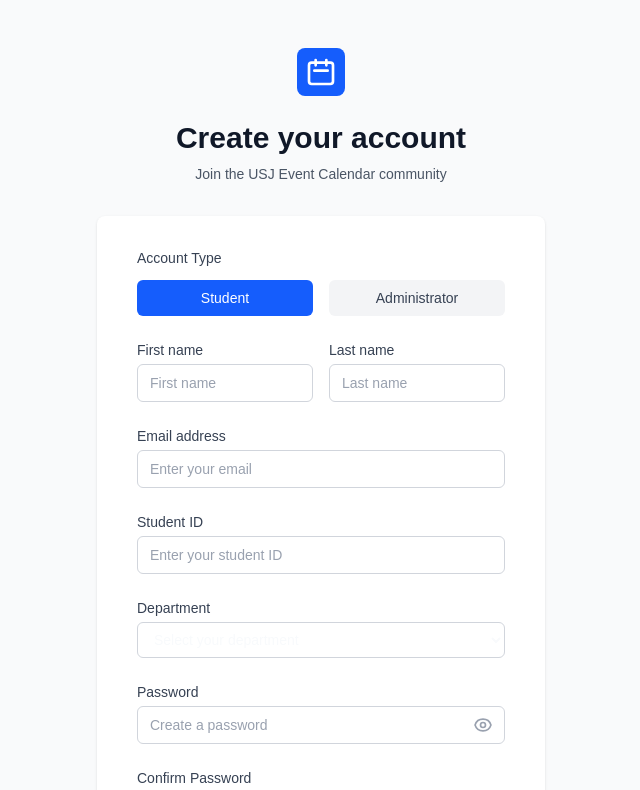
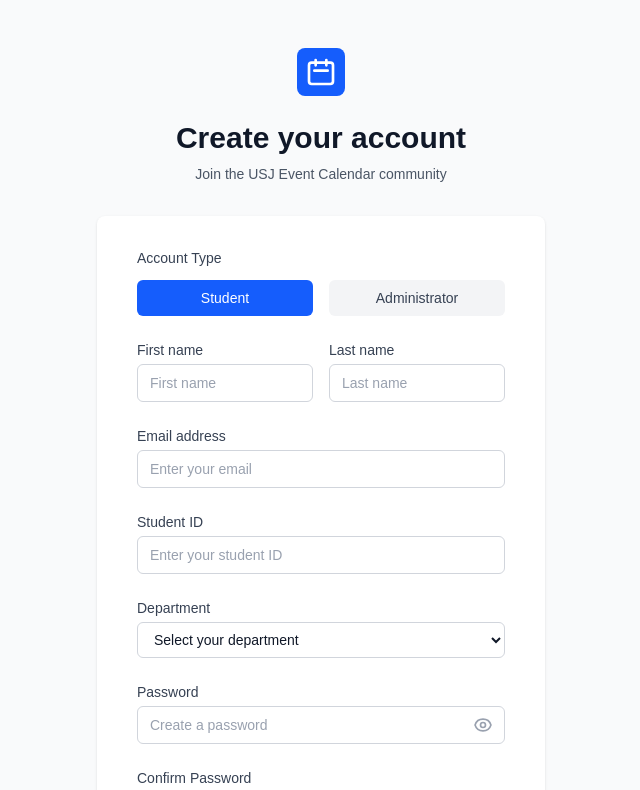
Before and after one commit to SeniduRavihara/usj-event-calendar-next, a Next.js app: page /register in a window 1280 px wide. Shown: the top 790 px of the page, without its empty margins (319-959 px from the left). Built offline with nearby package versions, Linux system fonts and the light colour scheme; no server answers.

Commit message:
login font fix

```diff
--- a/src/app/(auth)/register/page.tsx
+++ b/src/app/(auth)/register/page.tsx
@@ -345,7 +345,7 @@
                   onChange={(e) =>
                     handleInputChange("department", e.target.value)
                   }
-                  className={`mt-1 block w-full px-3 py-2 border rounded-md focus:outline-none focus:ring-blue-500 focus:border-blue-500 sm:text-sm ${
+                  className={`mt-1 block w-full px-3 py-2 border rounded-md focus:outline-none focus:ring-blue-500 focus:border-blue-500 sm:text-sm text-gray-900 bg-white ${
                     errors.department
                       ? "border-red-300 focus:ring-red-500 focus:border-red-500"
                       : "border-gray-300"
```
